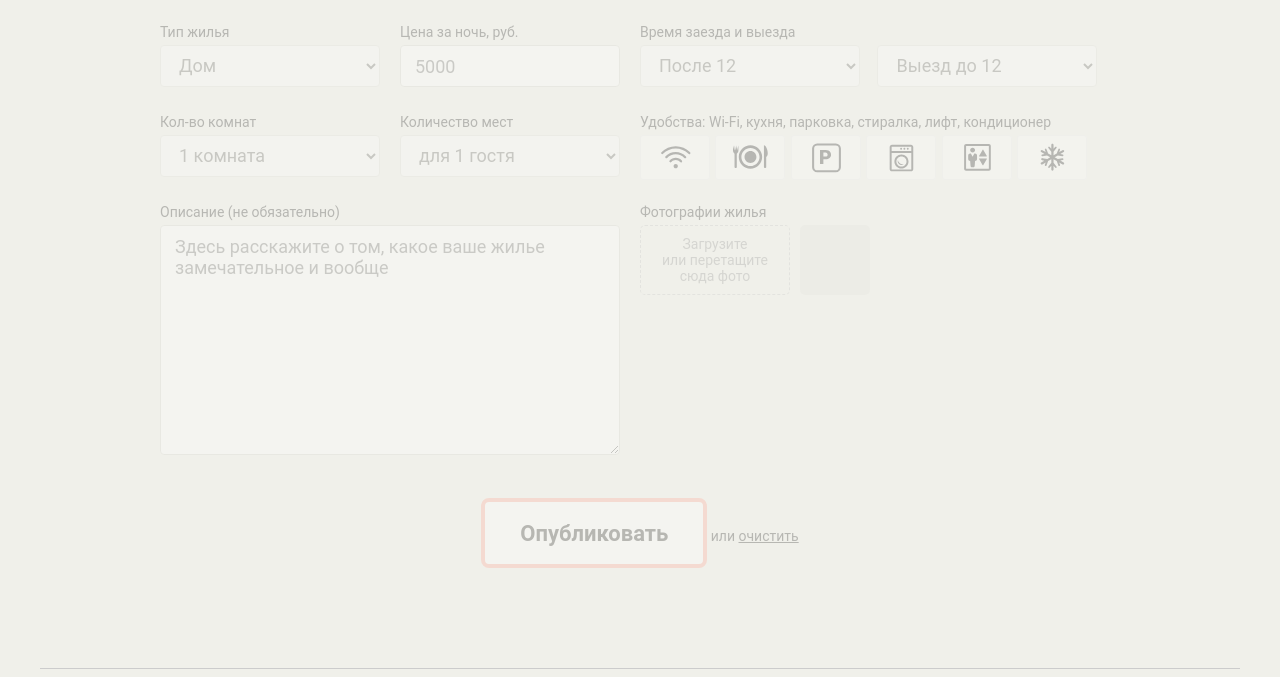
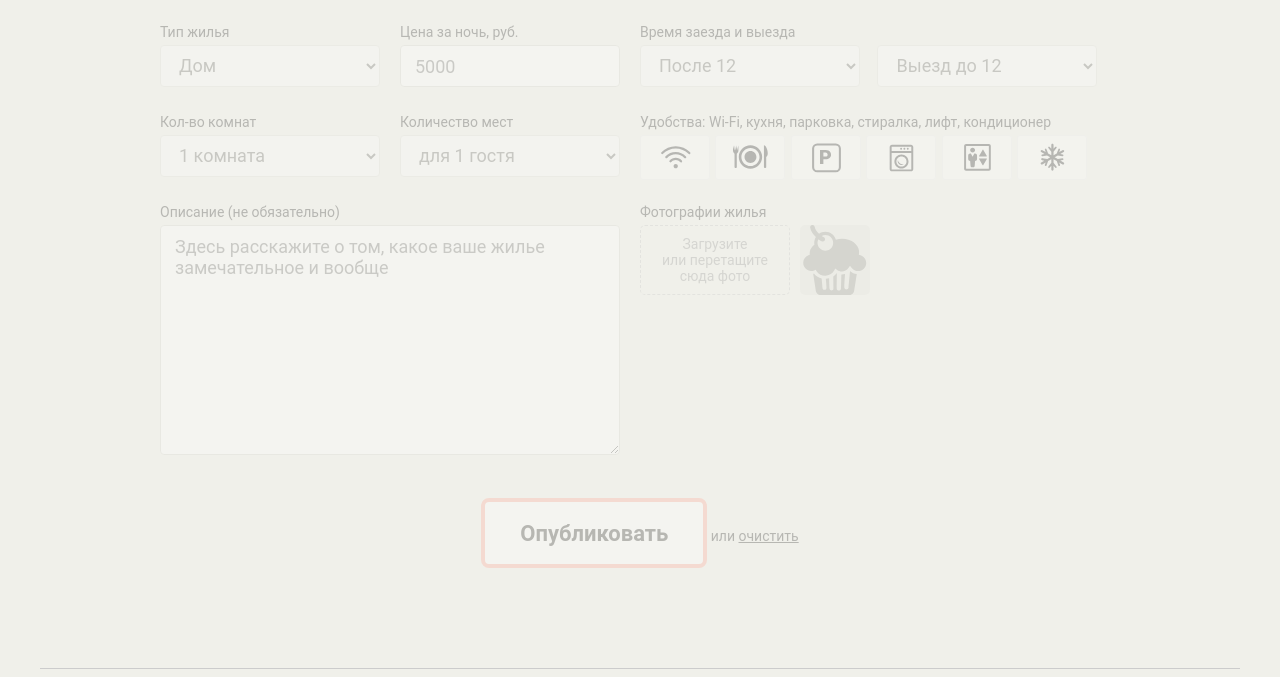
Before and after one commit to pdrobyshev/521641-keksobooking-18, a website: page index.html in a window 1280 px wide. Shown: the part 1021-1698 px from the top of the page. Drawn offline with Linux system fonts and the light colour scheme; files whose address does not match are found by name.

Commit message:
added photo upload

```diff
--- a/index.html
+++ b/index.html
@@ -256,5 +256,6 @@
   <script src="js/card.js"></script>
   <script src="js/pin.js"></script>
   <script src="js/filter.js"></script>
+  <script src="js/avatar.js"></script>
 </body>
 </html>
--- /dev/null
+++ b/js/avatar.js
@@ -0,0 +1,69 @@
+'use strict';
+
+(function () {
+  var FILE_TYPES = ['gif', 'jpg', 'jpeg', 'png'];
+  var housingPhotoParams = {
+    ALT: 'Фотография жилья',
+    WIDTH: 70,
+    HEIGHT: 70,
+    SRC: 'img/muffin-grey.svg'
+  };
+
+  var avatarChooser = document.querySelector('.ad-form__field input[type=file]');
+  var avatar = document.querySelector('.ad-form-header__preview img');
+  var housingPhotoChooser = document.querySelector('.ad-form__upload input[type=file]');
+  var housingPhotoBlock = document.querySelector('.ad-form__photo');
+
+  var createImgNode = function () {
+    var img = document.createElement('img');
+
+    img.setAttribute('src', housingPhotoParams.SRC);
+    img.setAttribute('width', housingPhotoParams.WIDTH);
+    img.setAttribute('height', housingPhotoParams.HEIGHT);
+    img.setAttribute('alt', housingPhotoParams.ALT);
+
+    return img;
+  };
+
+  var housingPhoto = createImgNode();
+
+  housingPhotoBlock.appendChild(housingPhoto);
+
+  var checkFileExtension = function (file) {
+    var fileName = file.name.toLowerCase();
+
+    return FILE_TYPES.some(function (it) {
+      return fileName.endsWith(it);
+    });
+  };
+
+  var renderAvatar = function (file, node) {
+    var reader = new FileReader();
+
+    reader.addEventListener('load', function () {
+      node.src = reader.result;
+    });
+
+    reader.readAsDataURL(file);
+  };
+
+  var fileChooserChangeHandler = function (chooser, node) {
+    var file = chooser.files[0];
+
+    if (file) {
+      var matches = checkFileExtension(file);
+
+      if (matches) {
+        renderAvatar(file, node);
+      }
+    }
+  };
+
+  avatarChooser.addEventListener('change', function () {
+    fileChooserChangeHandler(avatarChooser, avatar);
+  });
+
+  housingPhotoChooser.addEventListener('change', function () {
+    fileChooserChangeHandler(housingPhotoChooser, housingPhoto);
+  });
+})();
```
